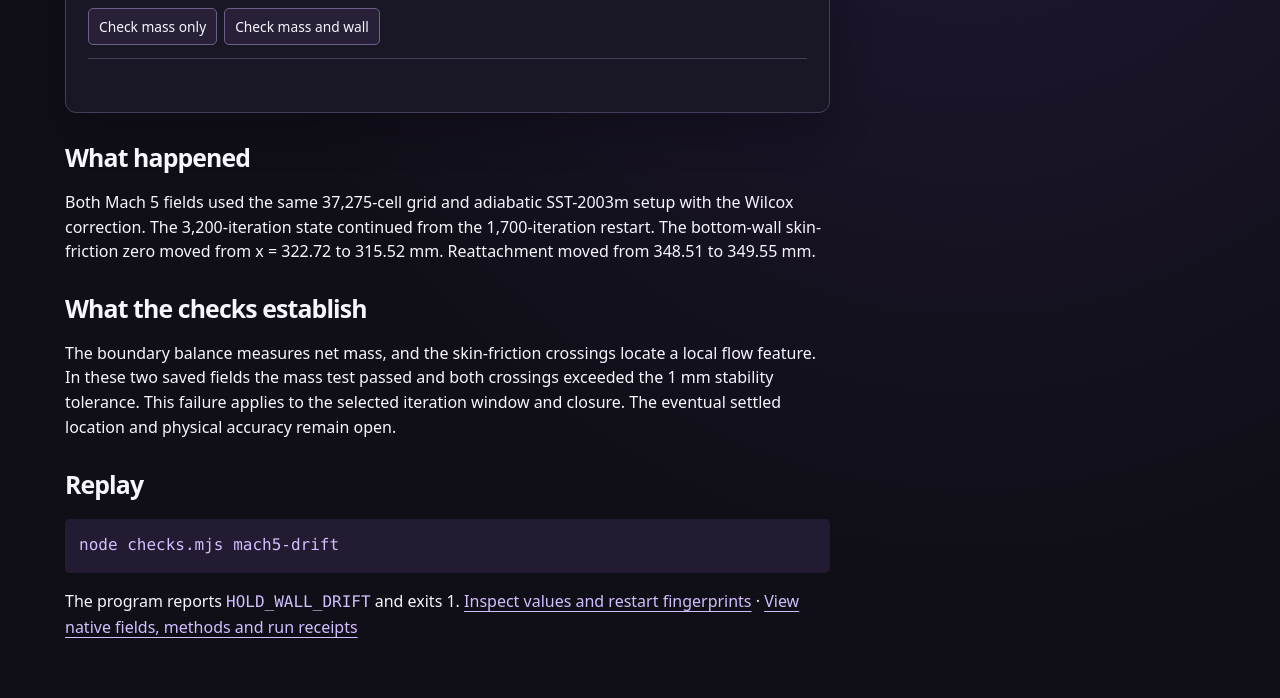
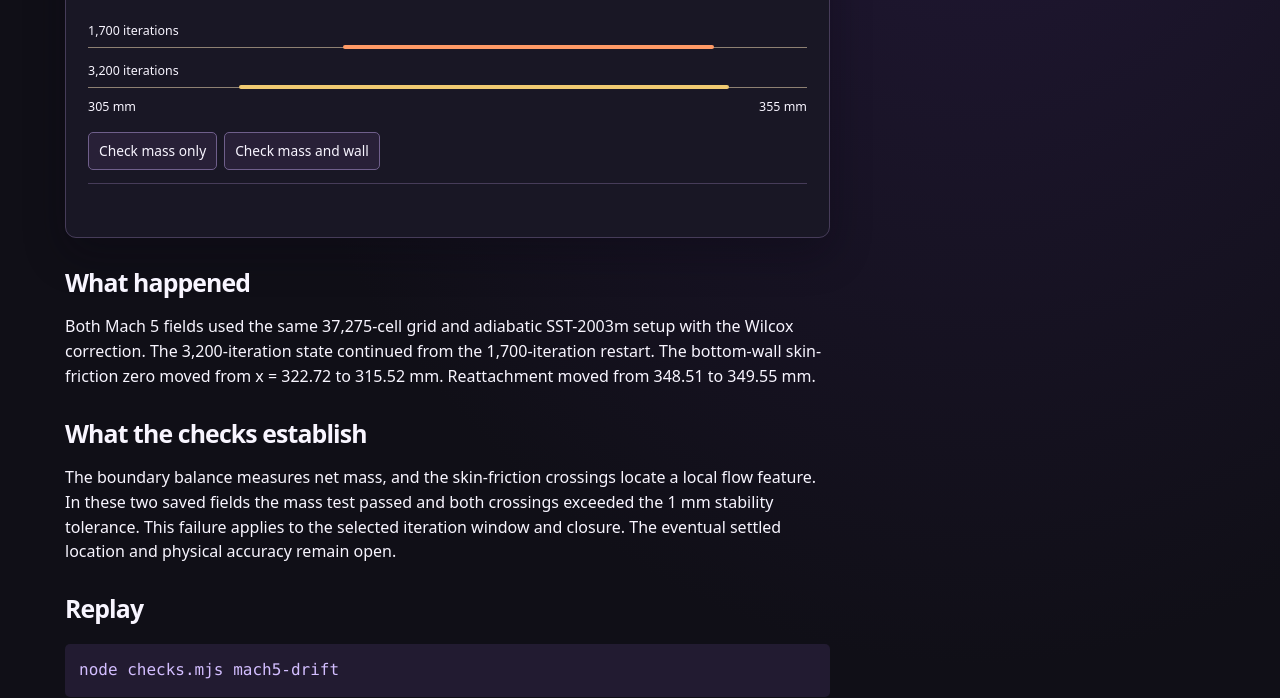
Before and after one commit to hengyuhang61-creator/solverfails, a plain HTML site: page site/mach5-drift.html in a window 1280 px wide. Shown: the part 677-1375 px from the top of the page. Drawn offline with Linux system fonts and the light colour scheme.

Commit message:
Make the native separation-drift replay easier to inspect

```diff
--- a/site/mach5-drift.html
+++ b/site/mach5-drift.html
@@ -8,8 +8,13 @@
 <p class="lede">A controlled SU2 continuation had less than 0.004% total mass imbalance at both saved states. Between them, the separated region moved upstream by 7.20 mm at its leading edge.</p>
 <section class="console evidence"><h2>Run both checks</h2>
 <div class="metrics"><div>Mass error at 3,200 iterations<strong>0.00345%</strong><small>Working limit 0.1%</small></div><div>Largest wall-edge shift<strong>7.20 mm</strong><small>Working limit 1 mm</small></div></div>
+<div class="drift-track" aria-label="Separated wall intervals measured along the plate">
+<div><span>1,700 iterations</span><i style="left:35.43%;right:12.97%"></i></div>
+<div><span>3,200 iterations</span><i style="left:21.03%;right:10.89%"></i></div>
+<small><span>305 mm</span><span>355 mm</span></small>
+</div>
 <div class="controls"><button id="drift-mass">Check mass only</button><button id="drift-both">Check mass and wall</button></div><output id="drift-output" aria-live="polite"></output></section>
 <h2>What happened</h2><p>Both Mach 5 fields used the same 37,275-cell grid and adiabatic SST-2003m setup with the Wilcox correction. The 3,200-iteration state continued from the 1,700-iteration restart. The bottom-wall skin-friction zero moved from x = 322.72 to 315.52 mm. Reattachment moved from 348.51 to 349.55 mm.</p>
 <h2>What the checks establish</h2><p>The boundary balance measures net mass, and the skin-friction crossings locate a local flow feature. In these two saved fields the mass test passed and both crossings exceeded the 1 mm stability tolerance. This failure applies to the selected iteration window and closure. The eventual settled location and physical accuracy remain open.</p>
-<h2>Replay</h2><pre><code>node checks.mjs mach5-drift</code></pre><p>The program reports <code>HOLD_WALL_DRIFT</code> and exits 1. <a href="mach5-drift.json">Inspect values and restart fingerprints</a> · <a href="https://hengyuhang61-creator.github.io/machatlas/research.html">View native fields, methods and run receipts</a></p>
+<h2>Replay</h2><pre><code>node checks.mjs mach5-drift</code></pre><p>The program reports <code>HOLD_WALL_DRIFT</code> and exits 1. <a href="mach5-drift.json">Inspect values and restart fingerprints</a> · <a href="https://hengyuhang61-creator.github.io/machatlas/research.html#discrepancy">Compare the settled plain-SST fields in MachAtlas</a></p>
 </article></main><footer><span>SolverFails</span><a href="https://github.com/hengyuhang61-creator/solverfails/issues/new">Report an issue ↗</a></footer></body></html>
--- a/site/style.css
+++ b/site/style.css
@@ -42,3 +42,4 @@ footer{margin-top:41px;padding:17px 0 25px;border-top:1px solid var(--line);colo
 @media(max-width:860px){.hero{grid-template-columns:1fr;gap:23px;padding:45px 0}.cards{grid-template-columns:1fr}.lede{max-width:55ch}}
 @media(max-width:480px){.bar,main,footer{width:calc(100% - 32px)}.bar{height:58px}nav,footer{gap:13px}.hero,.case{padding-top:34px}.console{padding:13px}.plot i,.plot b{width:5px;height:5px}}
 @media(prefers-reduced-motion:reduce){html{scroll-behavior:auto}}
+.drift-track{padding:.55rem 0 1rem}.drift-track>div{position:relative;border-bottom:1px solid #8e8173;padding:0 0 .35rem;margin-bottom:.55rem}.drift-track span,.drift-track small{font-size:.78rem}.drift-track i{position:absolute;bottom:-2px;height:4px;background:#ff9a66;border-radius:2px}.drift-track>div:nth-child(2) i{background:#f0ca71}.drift-track small{display:flex;justify-content:space-between}
```
Also changed, not shown: 3 other files.
